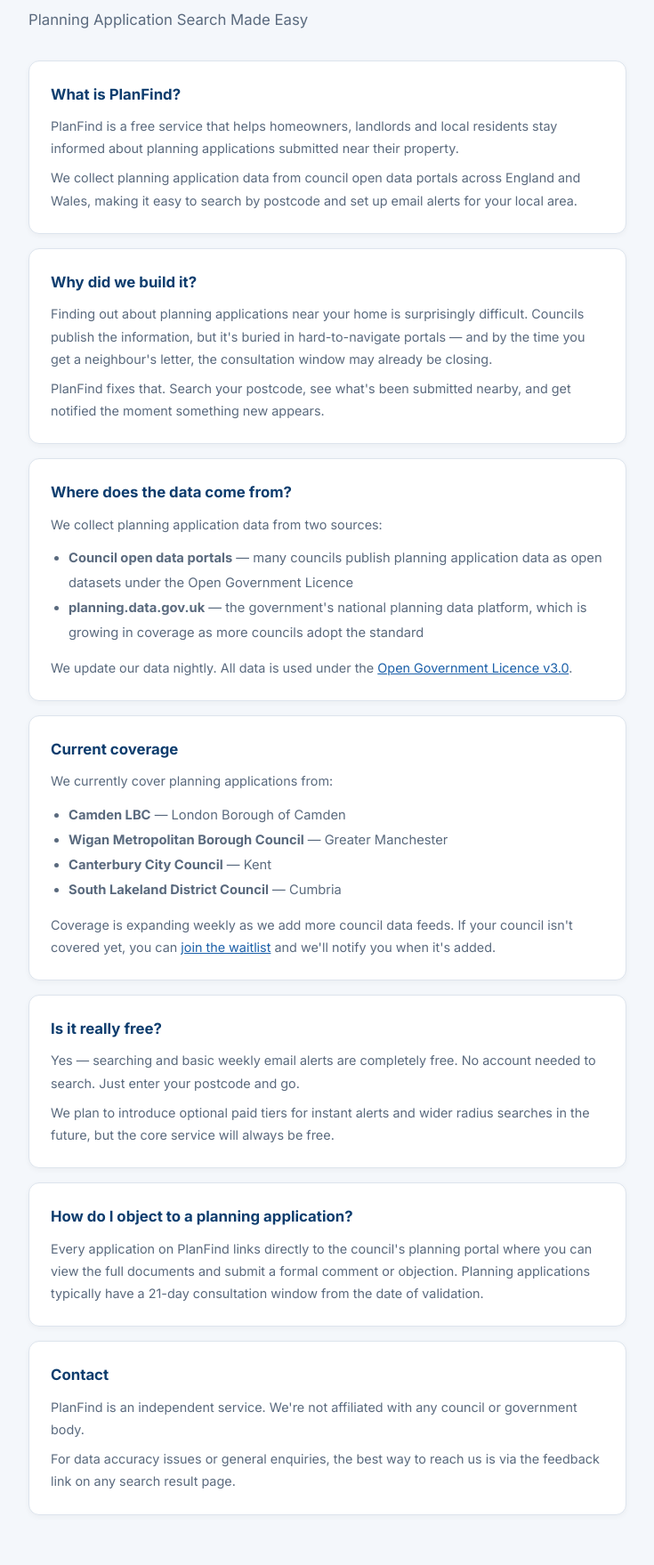
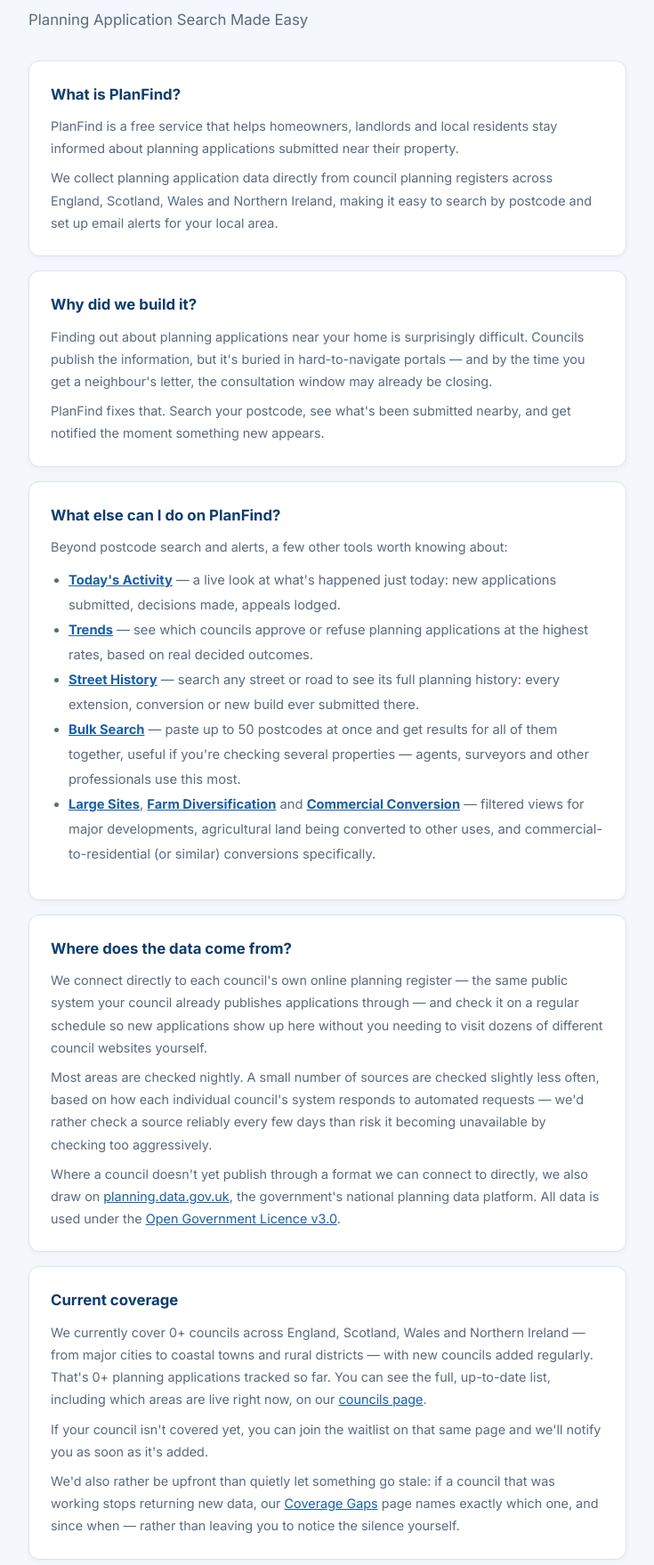
Before and after one commit to wwil83-dot/PlanPing, a Python web app: template app/templates/about.html in a window 1280 px wide. Shown: the part 161-1920 px from the top of the page at 89% size, without its empty margins (272-1007 px from the left). Run offline with Jinja, Linux system fonts and the light colour scheme; the template is opened without the code that fills it, so the values that code supplies are empty.

Commit message:
Update about.html

```diff
--- a/app/templates/about.html
+++ b/app/templates/about.html
@@ -1,64 +1,57 @@
 {% extends "base.html" %}
 {% block title %}About PlanFind — Planning Application Search Made Easy{% endblock %}
-
 {% block content %}
 <main class="main" style="max-width:720px">
-
   <div style="margin-bottom:2rem">
     <h1 style="font-size:2rem;font-weight:700;color:var(--blue-dark);margin-bottom:.5rem">About PlanFind</h1>
     <p style="font-size:1.05rem;color:var(--muted)">Planning Application Search Made Easy</p>
   </div>
-
   <div class="about-card">
     <h2>What is PlanFind?</h2>
     <p>PlanFind is a free service that helps homeowners, landlords and local residents stay informed about planning applications submitted near their property.</p>
-    <p>We collect planning application data from council open data portals across England and Wales, making it easy to search by postcode and set up email alerts for your local area.</p>
+    <p>We collect planning application data directly from council planning registers across England, Scotland, Wales and Northern Ireland, making it easy to search by postcode and set up email alerts for your local area.</p>
   </div>
-
   <div class="about-card">
     <h2>Why did we build it?</h2>
     <p>Finding out about planning applications near your home is surprisingly difficult. Councils publish the information, but it's buried in hard-to-navigate portals — and by the time you get a neighbour's letter, the consultation window may already be closing.</p>
     <p>PlanFind fixes that. Search your postcode, see what's been submitted nearby, and get notified the moment something new appears.</p>
   </div>
-
+  <div class="about-card">
+    <h2>What else can I do on PlanFind?</h2>
+    <p>Beyond postcode search and alerts, a few other tools worth knowing about:</p>
+    <ul style="margin:.75rem 0 .75rem 1.25rem;color:var(--muted);font-size:.92rem;line-height:1.9">
+      <li><strong><a href="/activity">Today's Activity</a></strong> — a live look at what's happened just today: new applications submitted, decisions made, appeals lodged.</li>
+      <li><strong><a href="/trends">Trends</a></strong> — see which councils approve or refuse planning applications at the highest rates, based on real decided outcomes.</li>
+      <li><strong><a href="/street-history">Street History</a></strong> — search any street or road to see its full planning history: every extension, conversion or new build ever submitted there.</li>
+      <li><strong><a href="/bulk-search">Bulk Search</a></strong> — paste up to 50 postcodes at once and get results for all of them together, useful if you're checking several properties — agents, surveyors and other professionals use this most.</li>
+      <li><strong><a href="/large-sites">Large Sites</a></strong>, <strong><a href="/farm-diversification">Farm Diversification</a></strong> and <strong><a href="/commercial-conversion">Commercial Conversion</a></strong> — filtered views for major developments, agricultural land being converted to other uses, and commercial-to-residential (or similar) conversions specifically.</li>
+    </ul>
+  </div>
   <div class="about-card">
     <h2>Where does the data come from?</h2>
-    <p>We collect planning application data from two sources:</p>
-    <ul style="margin:.75rem 0 .75rem 1.25rem;color:var(--muted);font-size:.92rem;line-height:1.9">
-      <li><strong>Council open data portals</strong> — many councils publish planning application data as open datasets under the Open Government Licence</li>
-      <li><strong>planning.data.gov.uk</strong> — the government's national planning data platform, which is growing in coverage as more councils adopt the standard</li>
-    </ul>
-    <p>We update our data nightly. All data is used under the <a href="https://www.nationalarchives.gov.uk/doc/open-government-licence/version/3/" target="_blank" rel="noopener">Open Government Licence v3.0</a>.</p>
+    <p>We connect directly to each council's own online planning register — the same public system your council already publishes applications through — and check it on a regular schedule so new applications show up here without you needing to visit dozens of different council websites yourself.</p>
+    <p>Most areas are checked nightly. A small number of sources are checked slightly less often, based on how each individual council's system responds to automated requests — we'd rather check a source reliably every few days than risk it becoming unavailable by checking too aggressively.</p>
+    <p>Where a council doesn't yet publish through a format we can connect to directly, we also draw on <a href="https://www.planning.data.gov.uk" target="_blank" rel="noopener">planning.data.gov.uk</a>, the government's national planning data platform. All data is used under the <a href="https://www.nationalarchives.gov.uk/doc/open-government-licence/version/3/" target="_blank" rel="noopener">Open Government Licence v3.0</a>.</p>
   </div>
-
   <div class="about-card">
     <h2>Current coverage</h2>
-    <p>We currently cover planning applications from:</p>
-    <ul style="margin:.75rem 0 .75rem 1.25rem;color:var(--muted);font-size:.92rem;line-height:1.9">
-      <li><strong>Camden LBC</strong> — London Borough of Camden</li>
-      <li><strong>Wigan Metropolitan Borough Council</strong> — Greater Manchester</li>
-      <li><strong>Canterbury City Council</strong> — Kent</li>
-      <li><strong>South Lakeland District Council</strong> — Cumbria</li>
-    </ul>
-    <p>Coverage is expanding weekly as we add more council data feeds. If your council isn't covered yet, you can <a href="/councils">join the waitlist</a> and we'll notify you when it's added.</p>
+    <p>We currently cover {{ council_count|default(0) }}+ councils across England, Scotland, Wales and Northern Ireland — from major cities to coastal towns and rural districts — with new councils added regularly. That's {{ "{:,}".format(app_count|default(0)) }}+ planning applications tracked so far. You can see the full, up-to-date list, including which areas are live right now, on our <a href="/councils">councils page</a>.</p>
+    <p>If your council isn't covered yet, you can join the waitlist on that same page and we'll notify you as soon as it's added.</p>
+    <p>We'd also rather be upfront than quietly let something go stale: if a council that was working stops returning new data, our <a href="/coverage-gaps">Coverage Gaps</a> page names exactly which one, and since when — rather than leaving you to notice the silence yourself.</p>
   </div>
-
   <div class="about-card">
     <h2>Is it really free?</h2>
     <p>Yes — searching and basic weekly email alerts are completely free. No account needed to search. Just enter your postcode and go.</p>
     <p>We plan to introduce optional paid tiers for instant alerts and wider radius searches in the future, but the core service will always be free.</p>
   </div>
-
   <div class="about-card">
     <h2>How do I object to a planning application?</h2>
-    <p>Every application on PlanFind links directly to the council's planning portal where you can view the full documents and submit a formal comment or objection. Planning applications typically have a 21-day consultation window from the date of validation.</p>
+    <p>Every application on PlanFind links directly to the council's planning portal where you can view the full documents and submit a formal comment or objection. Consultation windows typically run around 21 days from validation, though the exact period varies by council, application type, and nation — always check the specific dates shown on the council's own page for that application.</p>
   </div>
-
   <div class="about-card">
     <h2>Contact</h2>
     <p>PlanFind is an independent service. We're not affiliated with any council or government body.</p>
     <p>For data accuracy issues or general enquiries, the best way to reach us is via the feedback link on any search result page.</p>
   </div>
-
 </main>
 {% endblock %}
```
